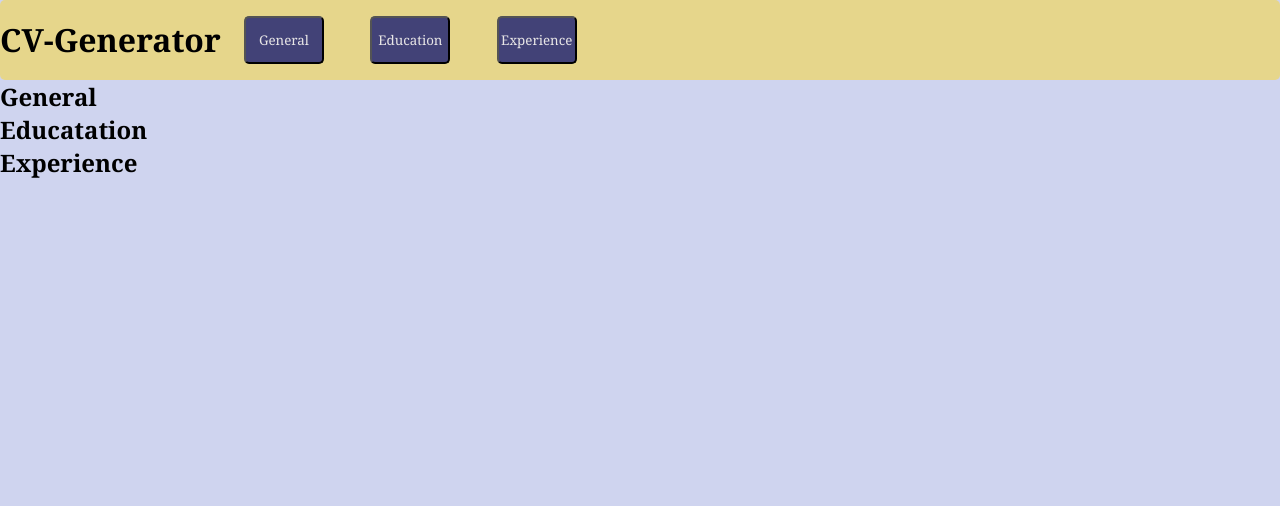
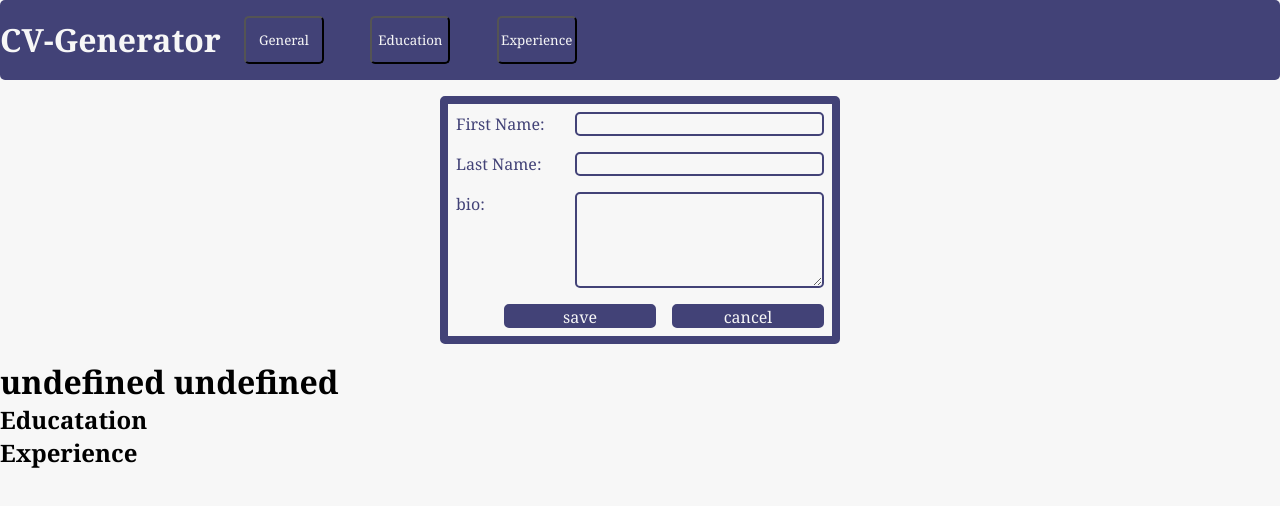
Before and after one commit to JonathanDPotter/cv-project, a React (Create React App) app: page / in a window 1280 px wide. Shown: the top 506 px of the page. Built offline with nearby package versions, Linux system fonts and the light colour scheme.

Commit message:
some more styling

```diff
--- a/src/App.js
+++ b/src/App.js
@@ -12,10 +12,10 @@ class App extends Component {
     this.state = {
       general: {
         list: {},
-        hidden: true,
+        hidden: false,
         first: "",
         last: "",
-        age: "",
+        bio: "",
       },
       education: {
         list: [],
--- a/src/components/CeeVee.js
+++ b/src/components/CeeVee.js
@@ -1,15 +1,7 @@
 function CeeVee(props) {
-  const { name, description, education, general, experience } = props;
-
-  const displayGen = function (obj, i) {
-    return (
-      <div className="general" key={i}>
-        <h3 className="firstName">{obj.first}</h3>
-        <h4 className="lastName">{obj.last}</h4>
-        <h4 className="age">{obj.age}</h4>
-      </div>
-    );
-  };
+  const { education, general, experience } = props;
+  const name = `${general.first} ${general.last}`;
+  const {bio} = general
 
   const displayEd = function (obj, i) {
     return (
@@ -39,13 +31,7 @@ function CeeVee(props) {
     <div id="cee-vee">
       <div id="name">
         <h1>{name}</h1>
-        <p>{description}</p>
-      </div>
-      <div id="general">
-        <h2>General</h2>
-        <div className="list-item">
-          {displayGen(general)}
-        </div>
+        <p>{bio}</p>
       </div>
       <div id="education">
         <h2>Educatation</h2>
--- a/src/components/General.js
+++ b/src/components/General.js
@@ -27,13 +27,12 @@ const General = function (props) {
         />
       </div>
       <div>
-        <label htmlFor="age">Age: </label>
-        <input
-          type="text"
-          name="general age"
-          id="age-input"
+        <label htmlFor="general bio">bio: </label>
+        <textarea
+          name="general bio"
+          id="bio-input"
           onChange={props.handleChange}
-          value={props.genState.age}
+          value={props.genState.bio}
         />
       </div>
       <button type="reset" onClick={props.handleCancel} name="general">
--- a/src/components/Header.js
+++ b/src/components/Header.js
@@ -9,7 +9,7 @@ function Header(props) {
           className="head-btn"
           onClick={props.hideUnhide}
         >
-         General
+          General
         </button>
         <button
           id="add-education"
--- a/src/style.scss
+++ b/src/style.scss
@@ -1,8 +1,6 @@
-$background: rgba(159, 170, 223, 0.5);
 $darkblue: rgb(66, 66, 119);
-$yellow: rgba(241, 215, 98, 0.7);
 $red: rgba(247, 11, 11, 0.7);
-$white: rgb(233, 231, 231);
+$white: rgb(247, 247, 247);
 
 * {
   margin: 0;
@@ -14,7 +12,7 @@ $white: rgb(233, 231, 231);
 #root {
   height: 100vh;
   width: 100vw;
-  background-color: $background;
+  background-color: $white;
   display: flex;
   flex-direction: column;
   align-items: center;
@@ -23,7 +21,8 @@ $white: rgb(233, 231, 231);
 header {
   height: 10vh;
   width: 100vw;
-  background-color: $yellow;
+  background-color: $darkblue;
+  color: $white;
   line-height: 10vh;
   border-radius: 5px;
   display: flex;
@@ -54,6 +53,7 @@ form {
   border: 8px solid $darkblue;
   border-radius: 5px;
   background-color: $white;
+  color: $darkblue;
 
   div {
     width: 100%;
@@ -61,7 +61,7 @@ form {
   }
 
   input,
-  select,
+  textarea,
   button {
     height: 1.5rem;
     width: 100%;
@@ -72,6 +72,10 @@ form {
     margin: 0.5rem;
   }
 
+  #bio-input {
+      height: 6rem;
+    }
+
   label {
     margin: 0.5rem;
     width: 10rem;
@@ -79,7 +83,8 @@ form {
   button {
     width: 9.5rem;
     font-size: 1rem;
-    background-color: $yellow;
+    background-color: $darkblue;
+    color: $white;
     float: right;
   }
 }
@@ -91,3 +96,8 @@ form {
 .show {
   display: block;
 }
+
+#ceevee {
+  background-color: $white;
+  color: $darkblue;
+}
```
Also changed, not shown: src/index.js (line endings or trailing spaces).
